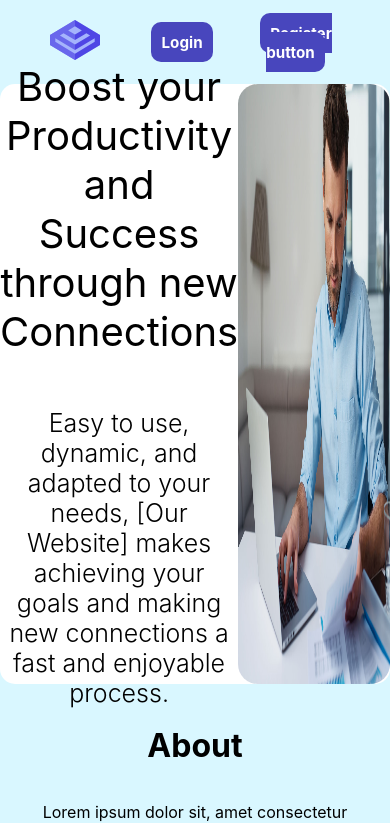
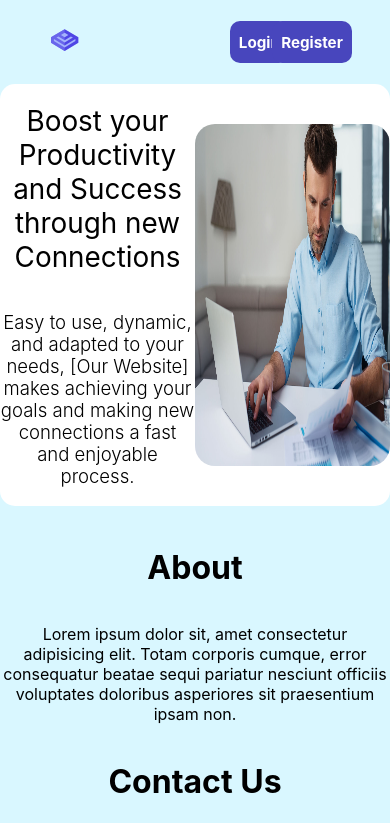
Before and after one commit to Workday-Pod-4/CollabU, a React (Vite) app in the folder capstone-project/ui/: page / in a window 390 px wide. Shown: the top 823 px of the page. Built offline with nearby package versions, Linux system fonts and the light colour scheme.

Commit message:
Navigation Bar is fully responsive

```diff
--- a/capstone-project/ui/src/components/Hero/Hero.css
+++ b/capstone-project/ui/src/components/Hero/Hero.css
@@ -1,7 +1,7 @@
 .hero {
     width: 100%;
     max-width: 100vw;
-    height: 600px;
+    height: 100%;
     background: rgb(255, 255, 255);
     display:flex;
     align-items:center;
@@ -17,7 +17,7 @@
     justify-content: space-between;
     border: 1px;
     border-radius: 15px;
-    height: 600px;
+    height: 100%;
 }
 
 .hero .content .hero-img {
@@ -27,12 +27,12 @@
     flex-direction: column;
     align-items: flex-start;
     justify-content: center;
-    height: 600px;
+    height: 90%;
     width: 50vw;
 }
 
 .hero .content .hero-img img {
-    height: 600px;
+    height: 90%;
     width: 100%;
     border: 1px;
     border-radius: 20px;
@@ -45,17 +45,17 @@
     flex-direction: column;
     justify-content: center;
     align-items: center;
-    height: 350px;
+    height: 100%;
     width: 100%;
 }
 
 .hero .content .intro h1 {
-    font-size: 40px;
+    font-size: 3.3vh;
     font-weight:400;
     width: 100%;
 }
 
 .hero .content .intro p {
-    font-size: 25px;
+    font-size: 2.2vh;
     font-weight:300;
 }
--- a/capstone-project/ui/src/components/LandingPage/LandingPage.css
+++ b/capstone-project/ui/src/components/LandingPage/LandingPage.css
@@ -5,3 +5,7 @@
 .landing-page {
     background: #D9F7FF;
 }
+
+.landing-page .hero-banner{
+    height:50vh;
+}
--- a/capstone-project/ui/src/components/NavLinks/NavLinks.css
+++ b/capstone-project/ui/src/components/NavLinks/NavLinks.css
@@ -2,7 +2,7 @@
 .nav-links {
     width: 100%;
     max-width: 100vw;
-    height: 0;
+    height: 100%;
     display: flex;
     flex-direction: row;
     align-items: center;
@@ -16,26 +16,32 @@
     justify-content: flex-end;
     list-style-type: none;
     margin-left: auto;
-    flex: 1 1;
-    max-width: 100vw;
+    margin-right: 5vw;
     grid-gap: 20vw;
-    gap: 7vw;
-
-
+    gap: 3.5vw;
 }
 
 .links li{
     font-size: 1.8vh;
+    display: flex;
+    justify-content: center;
+    align-items: center;
+    font-weight: 700;
+    width: 10vw;
+    height: 5vh;
 }
 
 .content .links a{
-    border: 1vh solid transparent;
+    color:white;
+    background: #4846BD;
+    border: 1px solid transparent;
     border-radius: 10px;
-    background: #4846BD;
-    font-weight: 700;
-    padding: 0.3vh;
-    color:white;
     text-decoration: none;
+    height: 100%;
+    padding: 0vh 2vw;
+    display: flex;
+    justify-content: center;
+    align-items: center;
 }
 
 
--- a/capstone-project/ui/src/components/NavLinks/NavLinks.jsx
+++ b/capstone-project/ui/src/components/NavLinks/NavLinks.jsx
@@ -19,7 +19,7 @@ export default function NavLinks() {
           { user?.email ?
           <li onClick={togglePrefModal} className = "btn" id= "open-modal"><Link to="/profile"> Find a buddy</Link></li>
           :
-          <li className="btn"><Link to="/register">Register button</Link></li>
+          <li className="btn"><Link to="/register">Register</Link></li>
           }
       </ul>
     </div>
--- a/capstone-project/ui/src/components/Navbar/Navbar.css
+++ b/capstone-project/ui/src/components/Navbar/Navbar.css
@@ -11,8 +11,10 @@
 
 
 .Navbar .content .logo {
-    width: 30%;
+    width: 20%;
+    height: 10%;
 }
+
 
 .Navbar .content {
     max-width: 100%;
--- a/capstone-project/ui/src/components/Navbar/Navbar.jsx
+++ b/capstone-project/ui/src/components/Navbar/Navbar.jsx
@@ -12,8 +12,8 @@ export default function Navbar({}) {
             <Link to="/">
               <svg
                 id="logo-39"
-                width="50"
-                height="40"
+                width="7vw"
+                height="5vh"
                 viewBox="0 0 50 40"
                 fill="none"
                 xmlns="http://www.w3.org/2000/svg"
```
